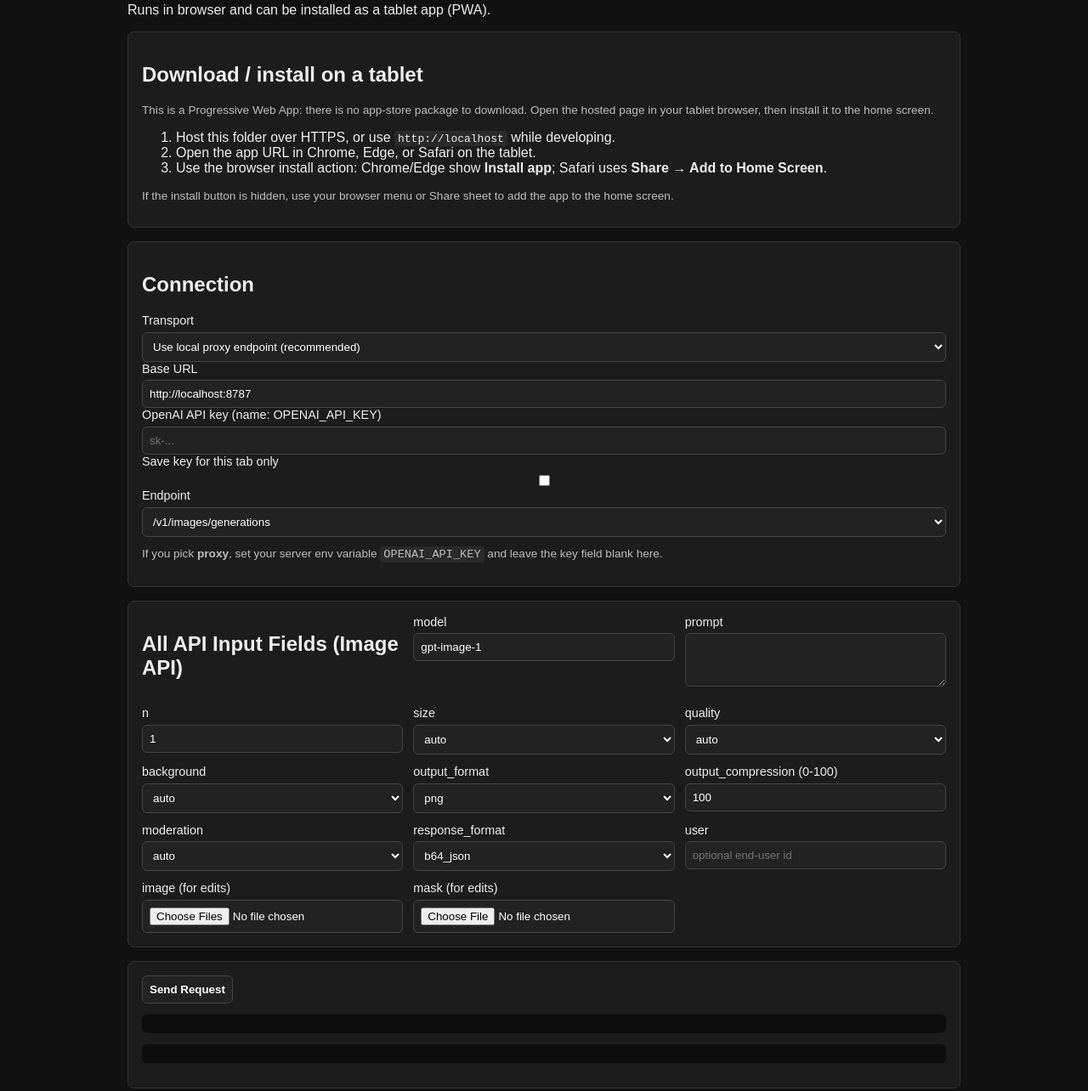
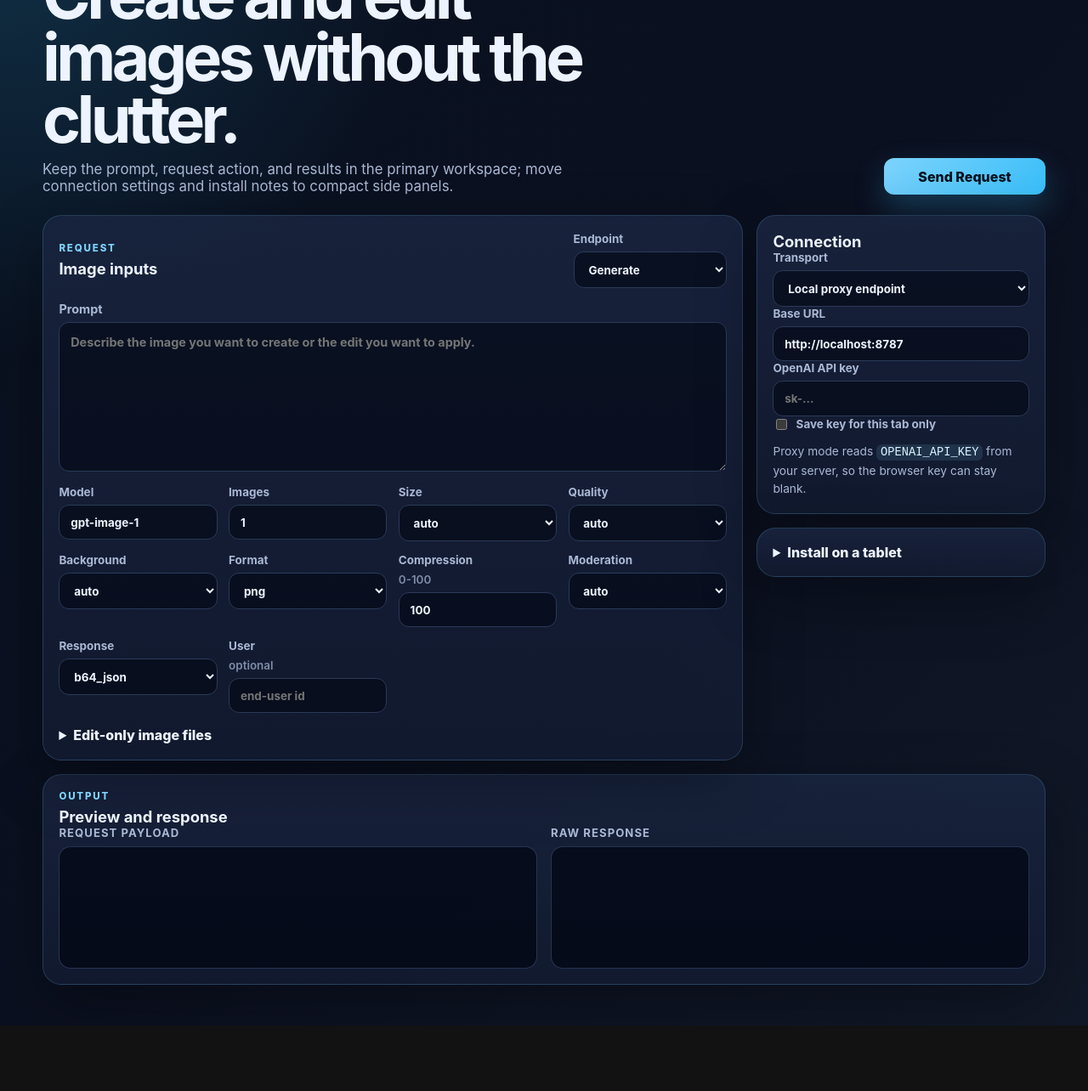
Before and after one commit to cmtalleyrand/dall-editor, a plain HTML site: page index.html in a window 1280 px wide. Shown: the part 93-1377 px from the top of the page at 85% size. After the commit the page ends 1300 px from the top, so only its background shows below. Drawn offline with Linux system fonts and the light colour scheme.

Commit message:
Revise image harness layout

```diff
--- a/index.html
+++ b/index.html
@@ -9,87 +9,128 @@
 </head>
 <body>
   <main>
-    <h1>ChatGPT Image Creator/Editor Harness</h1>
-    <p>Runs in browser and can be installed as a tablet app (PWA).</p>
+    <header class="hero">
+      <div>
+        <p class="eyebrow">OpenAI Image API Harness</p>
+        <h1>Create and edit images without the clutter.</h1>
+        <p class="lede">Keep the prompt, request action, and results in the primary workspace; move connection settings and install notes to compact side panels.</p>
+      </div>
+      <button id="send" class="primary-action">Send Request</button>
+    </header>
 
-    <section class="card">
-      <h2>Download / install on a tablet</h2>
-      <p class="note">This is a Progressive Web App: there is no app-store package to download. Open the hosted page in your tablet browser, then install it to the home screen.</p>
-      <ol>
-        <li>Host this folder over HTTPS, or use <code>http://localhost</code> while developing.</li>
-        <li>Open the app URL in Chrome, Edge, or Safari on the tablet.</li>
-        <li>Use the browser install action: Chrome/Edge show <strong>Install app</strong>; Safari uses <strong>Share → Add to Home Screen</strong>.</li>
-      </ol>
-      <button id="installButton" hidden>Install app</button>
-      <p id="installStatus" class="note">If the install button is hidden, use your browser menu or Share sheet to add the app to the home screen.</p>
+    <div class="app-shell">
+      <section class="card workspace-card">
+        <div class="section-heading">
+          <div>
+            <p class="eyebrow">Request</p>
+            <h2>Image inputs</h2>
+          </div>
+          <label class="compact-field">Endpoint
+            <select id="endpoint">
+              <option value="generations">Generate</option>
+              <option value="edits">Edit</option>
+            </select>
+          </label>
+        </div>
+
+        <label class="prompt-field">Prompt
+          <textarea id="prompt" rows="6" placeholder="Describe the image you want to create or the edit you want to apply."></textarea>
+        </label>
+
+        <div class="field-grid">
+          <label>Model <input id="model" value="gpt-image-1" /></label>
+          <label>Images <input id="n" type="number" min="1" max="10" value="1" /></label>
+          <label>Size
+            <select id="size"><option>auto</option><option>1024x1024</option><option>1536x1024</option><option>1024x1536</option></select>
+          </label>
+          <label>Quality
+            <select id="quality"><option>auto</option><option>low</option><option>medium</option><option>high</option></select>
+          </label>
+          <label>Background
+            <select id="background"><option>auto</option><option>transparent</option><option>opaque</option></select>
+          </label>
+          <label>Format
+            <select id="outputFormat"><option>png</option><option>jpeg</option><option>webp</option></select>
+          </label>
+          <label>Compression <span class="field-hint">0-100</span>
+            <input id="outputCompression" type="number" min="0" max="100" value="100" />
+          </label>
+          <label>Moderation
+            <select id="moderation"><option>auto</option><option>low</option></select>
+          </label>
+          <label>Response
+            <select id="responseFormat"><option>b64_json</option><option>url</option></select>
+          </label>
+          <label>User <span class="field-hint">optional</span><input id="user" placeholder="end-user id" /></label>
+        </div>
+
+        <details class="edit-fields">
+          <summary>Edit-only image files</summary>
+          <div class="field-grid two-column">
+            <label>Source image(s)
+              <input id="image" type="file" accept="image/*" multiple />
+            </label>
+            <label>Mask
+              <input id="mask" type="file" accept="image/*" />
+            </label>
+          </div>
+        </details>
       </section>
 
-    <section class="card">
+      <aside class="side-stack">
+        <section class="card status-card">
           <h2>Connection</h2>
           <label>Transport
             <select id="transport">
-          <option value="proxy">Use local proxy endpoint (recommended)</option>
-          <option value="direct">Direct OpenAI call from browser</option>
+              <option value="proxy">Local proxy endpoint</option>
+              <option value="direct">Direct OpenAI call</option>
             </select>
           </label>
           <label>Base URL
             <input id="baseUrl" value="http://localhost:8787" />
           </label>
-      <label>OpenAI API key (name: OPENAI_API_KEY)
+          <label>OpenAI API key
             <input id="apiKey" type="password" placeholder="sk-..." />
           </label>
-      <label>Save key for this tab only
+          <label class="inline-check">
             <input id="rememberKey" type="checkbox" />
+            <span>Save key for this tab only</span>
           </label>
-      <label>Endpoint
-        <select id="endpoint">
-          <option value="generations">/v1/images/generations</option>
-          <option value="edits">/v1/images/edits</option>
-        </select>
-      </label>
-      <p class="note">If you pick <strong>proxy</strong>, set your server env variable <code>OPENAI_API_KEY</code> and leave the key field blank here.</p>
+          <p class="note">Proxy mode reads <code>OPENAI_API_KEY</code> from your server, so the browser key can stay blank.</p>
         </section>
 
-    <section class="card grid">
-      <h2>All API Input Fields (Image API)</h2>
-      <label>model <input id="model" value="gpt-image-1" /></label>
-      <label>prompt <textarea id="prompt" rows="3"></textarea></label>
-      <label>n <input id="n" type="number" min="1" max="10" value="1" /></label>
-      <label>size
-        <select id="size"><option>auto</option><option>1024x1024</option><option>1536x1024</option><option>1024x1536</option></select>
-      </label>
-      <label>quality
-        <select id="quality"><option>auto</option><option>low</option><option>medium</option><option>high</option></select>
-      </label>
-      <label>background
-        <select id="background"><option>auto</option><option>transparent</option><option>opaque</option></select>
-      </label>
-      <label>output_format
-        <select id="outputFormat"><option>png</option><option>jpeg</option><option>webp</option></select>
-      </label>
-      <label>output_compression (0-100)
-        <input id="outputCompression" type="number" min="0" max="100" value="100" />
-      </label>
-      <label>moderation
-        <select id="moderation"><option>auto</option><option>low</option></select>
-      </label>
-      <label>response_format
-        <select id="responseFormat"><option>b64_json</option><option>url</option></select>
-      </label>
-      <label>user <input id="user" placeholder="optional end-user id" /></label>
-      <label>image (for edits)
-        <input id="image" type="file" accept="image/*" multiple />
-      </label>
-      <label>mask (for edits)
-        <input id="mask" type="file" accept="image/*" />
-      </label>
-    </section>
+        <details class="card install-card">
+          <summary>Install on a tablet</summary>
+          <p class="note">This Progressive Web App installs from the browser; no app-store package is required.</p>
+          <ol>
+            <li>Host this folder over HTTPS, or use <code>http://localhost</code> while developing.</li>
+            <li>Open the app URL in Chrome, Edge, or Safari on the tablet.</li>
+            <li>Use <strong>Install app</strong> or <strong>Share → Add to Home Screen</strong>.</li>
+          </ol>
+          <button id="installButton" hidden>Install app</button>
+          <p id="installStatus" class="note">If the install button is hidden, use your browser menu or Share sheet.</p>
+        </details>
+      </aside>
+    </div>
 
-    <section class="card">
-      <button id="send">Send Request</button>
+    <section class="card output-card">
+      <div class="section-heading">
+        <div>
+          <p class="eyebrow">Output</p>
+          <h2>Preview and response</h2>
+        </div>
+      </div>
+      <div id="gallery" class="gallery"></div>
+      <div class="response-grid">
+        <div>
+          <h3>Request payload</h3>
           <pre id="requestPreview"></pre>
+        </div>
+        <div>
+          <h3>Raw response</h3>
           <pre id="rawResponse"></pre>
-      <div id="gallery"></div>
+        </div>
+      </div>
     </section>
   </main>
   <script src="app.js"></script>
--- a/styles.css
+++ b/styles.css
@@ -1,11 +1,265 @@
-body { font-family: Arial, sans-serif; background:#111; color:#eee; margin:0; }
-main { max-width: 980px; margin: 0 auto; padding: 1rem; }
-.card { background:#1c1c1c; border:1px solid #333; border-radius:8px; padding:1rem; margin-bottom:1rem; }
-.grid { display:grid; grid-template-columns: repeat(auto-fit,minmax(260px,1fr)); gap:.75rem; }
-label { display:flex; flex-direction:column; gap:.35rem; font-size:.9rem; }
-input, textarea, select, button { padding:.5rem; border-radius:6px; border:1px solid #444; background:#222; color:#fff; }
-button { cursor:pointer; font-weight:700; }
-#gallery img { max-width: 256px; border:1px solid #555; border-radius:8px; margin:.5rem .5rem 0 0; }
-pre { white-space: pre-wrap; word-break: break-word; font-size:.8rem; background:#0d0d0d; padding:.7rem; border-radius:6px; }
-.note { font-size: .85rem; color: #bdbdbd; margin-top: .75rem; }
-code { background:#2a2a2a; padding:.1rem .25rem; border-radius:4px; }
+:root {
+  color-scheme: dark;
+  --bg: #0b1020;
+  --panel: #121a2f;
+  --panel-strong: #18233d;
+  --border: #2b3a58;
+  --text: #edf4ff;
+  --muted: #aab8d4;
+  --accent: #7dd3fc;
+  --accent-strong: #38bdf8;
+  --shadow: 0 24px 70px rgba(0, 0, 0, .32);
+}
+
+* { box-sizing: border-box; }
+
+body {
+  min-height: 100vh;
+  margin: 0;
+  font-family: Inter, ui-sans-serif, system-ui, -apple-system, BlinkMacSystemFont, "Segoe UI", sans-serif;
+  background:
+    radial-gradient(circle at top left, rgba(56, 189, 248, .18), transparent 32rem),
+    linear-gradient(135deg, #08111f 0%, var(--bg) 52%, #111827 100%);
+  color: var(--text);
+}
+
+main {
+  width: min(1180px, calc(100vw - 2rem));
+  margin: 0 auto;
+  padding: 2rem 0 3rem;
+}
+
+.hero {
+  display: grid;
+  grid-template-columns: minmax(0, 1fr) auto;
+  align-items: end;
+  gap: 1.5rem;
+  margin-bottom: 1.5rem;
+}
+
+h1, h2, h3, p { margin-top: 0; }
+
+h1 {
+  max-width: 760px;
+  margin-bottom: .75rem;
+  font-size: clamp(2.25rem, 6vw, 4.8rem);
+  line-height: .95;
+  letter-spacing: -.06em;
+}
+
+h2 {
+  margin-bottom: 0;
+  font-size: 1.15rem;
+}
+
+h3 {
+  margin-bottom: .5rem;
+  color: var(--muted);
+  font-size: .82rem;
+  letter-spacing: .08em;
+  text-transform: uppercase;
+}
+
+.lede {
+  max-width: 690px;
+  margin-bottom: 0;
+  color: var(--muted);
+  font-size: 1.05rem;
+}
+
+.eyebrow {
+  margin-bottom: .35rem;
+  color: var(--accent);
+  font-size: .72rem;
+  font-weight: 800;
+  letter-spacing: .16em;
+  text-transform: uppercase;
+}
+
+.app-shell {
+  display: grid;
+  grid-template-columns: minmax(0, 1fr) 340px;
+  gap: 1rem;
+  align-items: start;
+}
+
+.side-stack {
+  display: grid;
+  gap: 1rem;
+}
+
+.card {
+  padding: 1.15rem;
+  border: 1px solid rgba(125, 211, 252, .18);
+  border-radius: 22px;
+  background: linear-gradient(180deg, rgba(24, 35, 61, .95), rgba(18, 26, 47, .95));
+  box-shadow: var(--shadow);
+}
+
+.workspace-card {
+  display: grid;
+  gap: 1rem;
+}
+
+.section-heading {
+  display: flex;
+  align-items: center;
+  justify-content: space-between;
+  gap: 1rem;
+}
+
+.field-grid {
+  display: grid;
+  grid-template-columns: repeat(auto-fit, minmax(180px, 1fr));
+  gap: .85rem;
+}
+
+.two-column {
+  grid-template-columns: repeat(2, minmax(0, 1fr));
+  margin-top: 1rem;
+}
+
+label {
+  display: flex;
+  flex-direction: column;
+  gap: .45rem;
+  color: var(--muted);
+  font-size: .84rem;
+  font-weight: 700;
+}
+
+.prompt-field { font-size: .9rem; }
+
+.compact-field { min-width: 180px; }
+
+.field-hint {
+  color: #7f8ca6;
+  font-weight: 600;
+}
+
+input, textarea, select, button {
+  width: 100%;
+  padding: .72rem .8rem;
+  border: 1px solid var(--border);
+  border-radius: 12px;
+  background: rgba(5, 10, 24, .72);
+  color: var(--text);
+  font: inherit;
+}
+
+textarea {
+  min-height: 11rem;
+  resize: vertical;
+  line-height: 1.5;
+}
+
+input:focus, textarea:focus, select:focus, button:focus-visible {
+  border-color: var(--accent-strong);
+  outline: 3px solid rgba(56, 189, 248, .22);
+}
+
+button {
+  cursor: pointer;
+  font-weight: 800;
+}
+
+.primary-action {
+  width: auto;
+  min-width: 190px;
+  border: 0;
+  background: linear-gradient(135deg, var(--accent), var(--accent-strong));
+  color: #03111f;
+  box-shadow: 0 16px 36px rgba(56, 189, 248, .26);
+}
+
+.inline-check {
+  flex-direction: row;
+  align-items: center;
+}
+
+.inline-check input {
+  width: auto;
+}
+
+.note {
+  margin: .8rem 0 0;
+  color: var(--muted);
+  font-size: .86rem;
+  line-height: 1.5;
+}
+
+code {
+  padding: .12rem .3rem;
+  border-radius: 6px;
+  background: rgba(125, 211, 252, .12);
+  color: #d9f4ff;
+}
+
+details summary {
+  cursor: pointer;
+  color: var(--text);
+  font-weight: 800;
+}
+
+details[open] summary { margin-bottom: .75rem; }
+
+.install-card ol {
+  margin: .75rem 0 1rem 1.2rem;
+  padding: 0;
+  color: var(--muted);
+  line-height: 1.45;
+}
+
+.output-card {
+  margin-top: 1rem;
+}
+
+.gallery {
+  display: grid;
+  grid-template-columns: repeat(auto-fill, minmax(180px, 1fr));
+  gap: .85rem;
+  margin: 1rem 0;
+}
+
+.gallery:empty { display: none; }
+
+.gallery img {
+  width: 100%;
+  border: 1px solid var(--border);
+  border-radius: 16px;
+  background: rgba(5, 10, 24, .72);
+}
+
+.response-grid {
+  display: grid;
+  grid-template-columns: repeat(2, minmax(0, 1fr));
+  gap: 1rem;
+}
+
+pre {
+  min-height: 9rem;
+  max-height: 24rem;
+  margin: 0;
+  overflow: auto;
+  white-space: pre-wrap;
+  word-break: break-word;
+  padding: .9rem;
+  border: 1px solid rgba(43, 58, 88, .9);
+  border-radius: 14px;
+  background: rgba(2, 6, 18, .72);
+  color: #dbeafe;
+  font-size: .8rem;
+  line-height: 1.45;
+}
+
+@media (max-width: 860px) {
+  main { width: min(100% - 1rem, 720px); padding-top: 1rem; }
+  .hero, .app-shell, .response-grid { grid-template-columns: 1fr; }
+  .primary-action { width: 100%; }
+}
+
+@media (max-width: 560px) {
+  .section-heading, .two-column { grid-template-columns: 1fr; }
+  .section-heading { align-items: stretch; flex-direction: column; }
+  .compact-field { min-width: 0; }
+}
--- a/test.js
+++ b/test.js
@@ -1,4 +1,5 @@
 const assert = require("node:assert/strict");
+const fs = require("node:fs");
 
 const elements = new Map([
   ["transport", { value: "proxy" }],
@@ -20,3 +21,8 @@ const { resolveUrl } = require("./app.js");
 assert.equal(resolveUrl("generations"), "http://localhost:8787/v1/images/generations");
 elements.get("transport").value = "direct";
 assert.equal(resolveUrl("edits"), "https://api.openai.com/v1/images/edits");
+
+const html = fs.readFileSync("index.html", "utf8");
+assert.match(html, /<div class="app-shell">[\s\S]*<section class="card workspace-card">/);
+assert.ok(html.indexOf("workspace-card") < html.indexOf("install-card"));
+assert.match(html, /<details class="card install-card">/);
```
Lines whose indentation alone changed are shown as unchanged.
